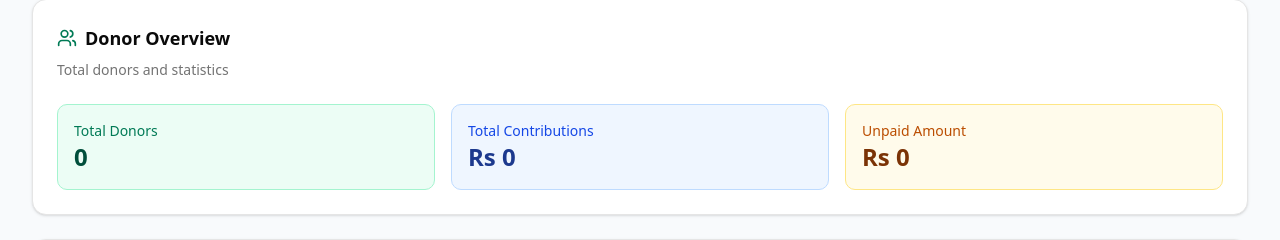
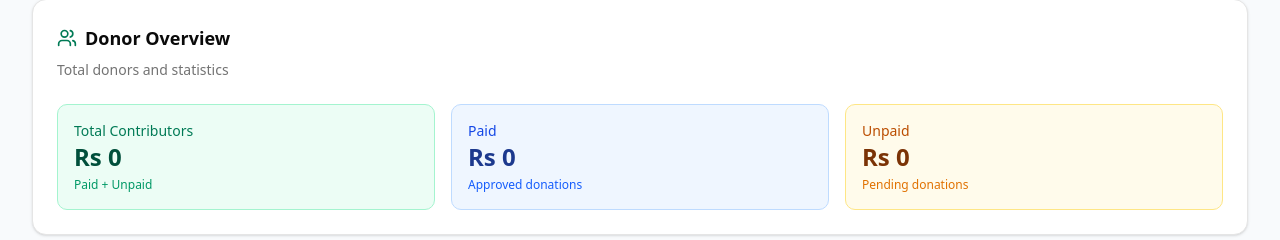
Before and after one commit to Samiurrehman-dev/Rabtauliman.com, a Next.js app in the folder rabta-ul-iman/: page /admin/users in a window 1280 px wide. Shown: the part 118-358 px from the top of the page. Built offline with nearby package versions, Linux system fonts and the light colour scheme; no server answers; sample sign-in values are in the browser's storage.

Commit message:
Fix vercel.json configuration

```diff
--- a/rabta-ul-iman/app/admin/users/page.tsx
+++ b/rabta-ul-iman/app/admin/users/page.tsx
@@ -384,15 +384,17 @@ export default function AdminUsersPage() {
     doc.setTextColor(0, 0, 0);
     doc.text('Summary:', 14, finalY + 15);
 
-    const totalContributions = filteredUsers.reduce((sum, u) => sum + u.stats.totalContributed, 0);
-    const totalPending = filteredUsers.reduce((sum, u) => sum + u.stats.pendingAmount, 0);
+    const totalPaid = filteredUsers.reduce((sum, u) => sum + u.stats.totalContributed, 0);
+    const totalUnpaid = filteredUsers.reduce((sum, u) => sum + u.stats.pendingAmount, 0);
+    const totalContributors = totalPaid + totalUnpaid;
     const totalTransactions = filteredUsers.reduce((sum, u) => sum + u.stats.totalTransactions, 0);
 
     doc.setFontSize(9);
     doc.setTextColor(50, 50, 50);
-    doc.text(`Total Contributions: ${formatCurrency(totalContributions)}`, 14, finalY + 22);
-    doc.text(`Total Transactions: ${totalTransactions}`, 14, finalY + 28);
-    doc.text(`Total Unpaid Amount: ${formatCurrency(totalPending)}`, 14, finalY + 34);
+    doc.text(`Total Contributors: ${formatCurrency(totalContributors)}`, 14, finalY + 22);
+    doc.text(`Paid Amount: ${formatCurrency(totalPaid)}`, 14, finalY + 28);
+    doc.text(`Unpaid Amount: ${formatCurrency(totalUnpaid)}`, 14, finalY + 34);
+    doc.text(`Total Transactions: ${totalTransactions}`, 14, finalY + 40);
 
     // Add footer
     const pageCount = doc.getNumberOfPages();
@@ -522,20 +524,25 @@ export default function AdminUsersPage() {
           <CardContent>
             <div className="grid grid-cols-1 sm:grid-cols-3 gap-3 sm:gap-4">
               <div className="bg-emerald-50 p-3 sm:p-4 rounded-lg border border-emerald-200">
-                <p className="text-xs sm:text-sm text-emerald-700 font-medium">Total Donors</p>
-                <p className="text-xl sm:text-2xl font-bold text-emerald-900">{filteredUsers.length}</p>
+                <p className="text-xs sm:text-sm text-emerald-700 font-medium">Total Contributors</p>
+                <p className="text-xl sm:text-2xl font-bold text-emerald-900">
+                  {formatCurrency(filteredUsers.reduce((sum, u) => sum + u.stats.totalContributed + u.stats.pendingAmount, 0))}
+                </p>
+                <p className="text-xs text-emerald-600 mt-1">Paid + Unpaid</p>
               </div>
               <div className="bg-blue-50 p-3 sm:p-4 rounded-lg border border-blue-200">
-                <p className="text-xs sm:text-sm text-blue-700 font-medium">Total Contributions</p>
+                <p className="text-xs sm:text-sm text-blue-700 font-medium">Paid</p>
                 <p className="text-xl sm:text-2xl font-bold text-blue-900">
                   {formatCurrency(filteredUsers.reduce((sum, u) => sum + u.stats.totalContributed, 0))}
                 </p>
+                <p className="text-xs text-blue-600 mt-1">Approved donations</p>
               </div>
               <div className="bg-amber-50 p-3 sm:p-4 rounded-lg border border-amber-200">
-                <p className="text-xs sm:text-sm text-amber-700 font-medium">Unpaid Amount</p>
+                <p className="text-xs sm:text-sm text-amber-700 font-medium">Unpaid</p>
                 <p className="text-xl sm:text-2xl font-bold text-amber-900">
                   {formatCurrency(filteredUsers.reduce((sum, u) => sum + u.stats.pendingAmount, 0))}
                 </p>
+                <p className="text-xs text-amber-600 mt-1">Pending donations</p>
               </div>
             </div>
           </CardContent>
```
